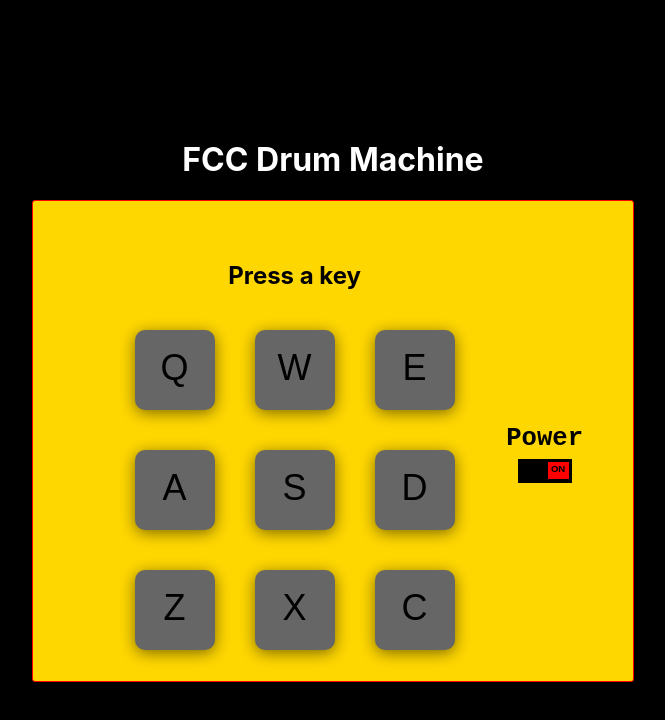
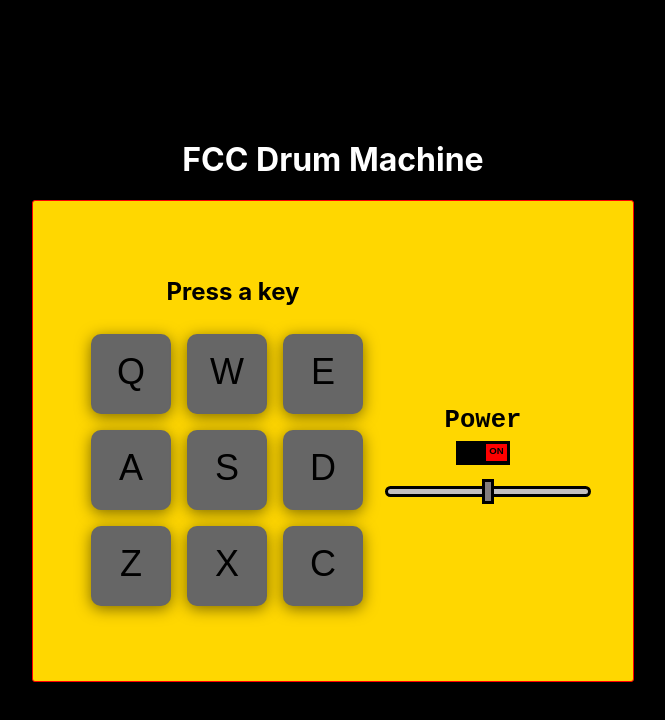
Before and after one commit to AlexFernando/drumsampleapp, a React (Create React App) app: page / in a window 1280 px wide. Shown: the top 720 px of the page, without its empty margins (307-972 px from the left). Built offline with nearby package versions, Linux system fonts and the light colour scheme.

Commit message:
styles controls & paddrum

```diff
--- a/src/App.js
+++ b/src/App.js
@@ -2,7 +2,6 @@ import React, { Component } from 'react';
 import Container from  './componentes/Container';
 import soundObject from './data/data.json';
 import './App.css';
-
 
 class App extends Component {
 
@@ -10,7 +9,8 @@ class App extends Component {
   state = {
     sounds : [],
     mydrumtype : 'Press a key',
-    switch : true
+    switch : true,
+    volume: 50
   }
 
   componentDidMount() {
@@ -46,7 +46,10 @@ class App extends Component {
         updateDrumType={this.updateDrumType}
         switchPower = {this.switchPower}
         switchState = {this.state.switch}
+        volumen = {this.state.volume}
       />
+
+
       </div>
 
     );
--- a/src/componentes/Container.css
+++ b/src/componentes/Container.css
@@ -1,5 +1,6 @@
 .container {
         display: flex;
+        justify-content: center;
         width: 500px;
         height: 400px;
         border-radius: 3px;
--- a/src/componentes/Container.js
+++ b/src/componentes/Container.js
@@ -2,7 +2,6 @@ import React, { Component } from 'react';
 import Paddrum from './Paddrum';
 import Controls from './Controls';
 import './Container.css';
-
 
 class Container extends Component {
 
--- a/src/componentes/Controls.css
+++ b/src/componentes/Controls.css
@@ -1,6 +1,6 @@
 
 .control {
-    width: 100px;
+    flex: 1 0 40%;
     margin: auto;
 }
 
@@ -9,6 +9,7 @@
     font-weight: 600;
     margin-bottom: .4rem;
     font-family: monospace;
+    text-align: center;
 }
 
 .control .select {
@@ -54,3 +55,22 @@
     font-size: .6rem;
     font-weight: bold;
 }
+
+[type=range] {
+    -webkit-appearance: none;
+    margin: 12.5px 0;
+    width: 100%;
+}
+
+input[type="range" i] {
+    color: rgb(157, 150, 142);
+}
+
+input[type="range" i] {
+    -webkit-appearance: slider-horizontal;
+    color: rgb(144, 144, 144);
+    cursor: default;
+    padding: initial;
+    border: initial;
+    margin: 2px;
+}
--- a/src/componentes/Controls.js
+++ b/src/componentes/Controls.js
@@ -1,5 +1,7 @@
 import React, { Component } from 'react';
 import './Controls.css';
+import Volume from './Volume';
+
 
 class Controls extends Component {
 
@@ -12,7 +14,9 @@ class Controls extends Component {
               <div className={"select " + (this.props.switchState ? "" : "flex-start")}>
                 <button className= {"inner " + (this.props.switchState ? "" : "text")}  onClick={this.props.switchPower} ></button>
               </div>
+              <Volume />
           </div>
+
         );
     }
 }
--- a/src/componentes/Paddrum.css
+++ b/src/componentes/Paddrum.css
@@ -1,5 +1,10 @@
 
 .mydrumpad {
+    flex: 1 0 60%;
+    margin-top: 1rem;
+}
+
+.mydrumpad h2{
     text-align: center;
 }
 
--- a/src/componentes/SinglePad.css
+++ b/src/componentes/SinglePad.css
@@ -10,6 +10,7 @@
     text-align: center;
     border-radius: 10px;
     box-shadow: 0px 3px 15px 0px rgba(0,0,0,0.5);
+    margin: 0.5rem;
   }
 
   .drum-pad p {
--- /dev/null
+++ b/src/componentes/Volume.css
@@ -0,0 +1,30 @@
+.volume-div {
+    margin-top: 1rem;
+  }
+
+.volume-div .volume {
+    appearance: none;
+    -webkit-appearance: none;
+    width: 100%;
+    height: 5px;
+    border-radius: 25px;
+    border: 3px solid black;
+    background-color: rgb(194, 190, 190);
+    outline: none;
+  }
+
+.volume-div .volume::-webkit-slider-thumb {
+    -webkit-appearance: none;
+    appearance: none;
+    cursor: pointer;
+    width: 12px;
+    height: 25px;
+    background:rgb(131, 125, 125);
+    border: 3px solid black;
+    transition: all 0.4s;
+  }
+
+.volume-div .volume::-webkit-slider-thumb:hover {
+    cursor: grab;
+    background-color: rgb(131, 125, 125);
+  }
--- /dev/null
+++ b/src/componentes/Volume.js
@@ -0,0 +1,20 @@
+import React from 'react';
+import './Volume.css';
+
+const Volume = () => {
+    return (
+        <div class="volume-div">
+            <input
+                className="volume"
+                type="range"
+                id="start"
+                name="volume"
+                min="0"
+                max="100"
+            />
+    </div>
+
+     );
+}
+
+export default Volume;
```
